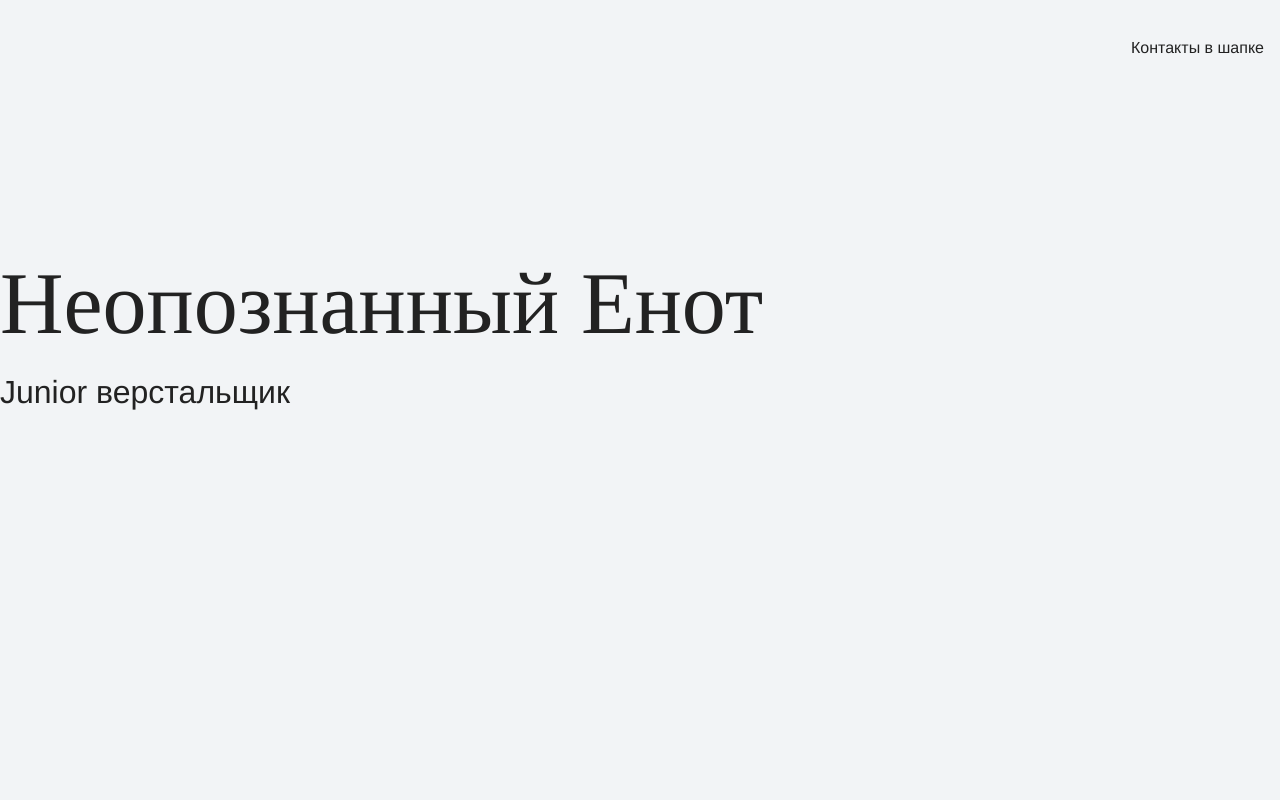
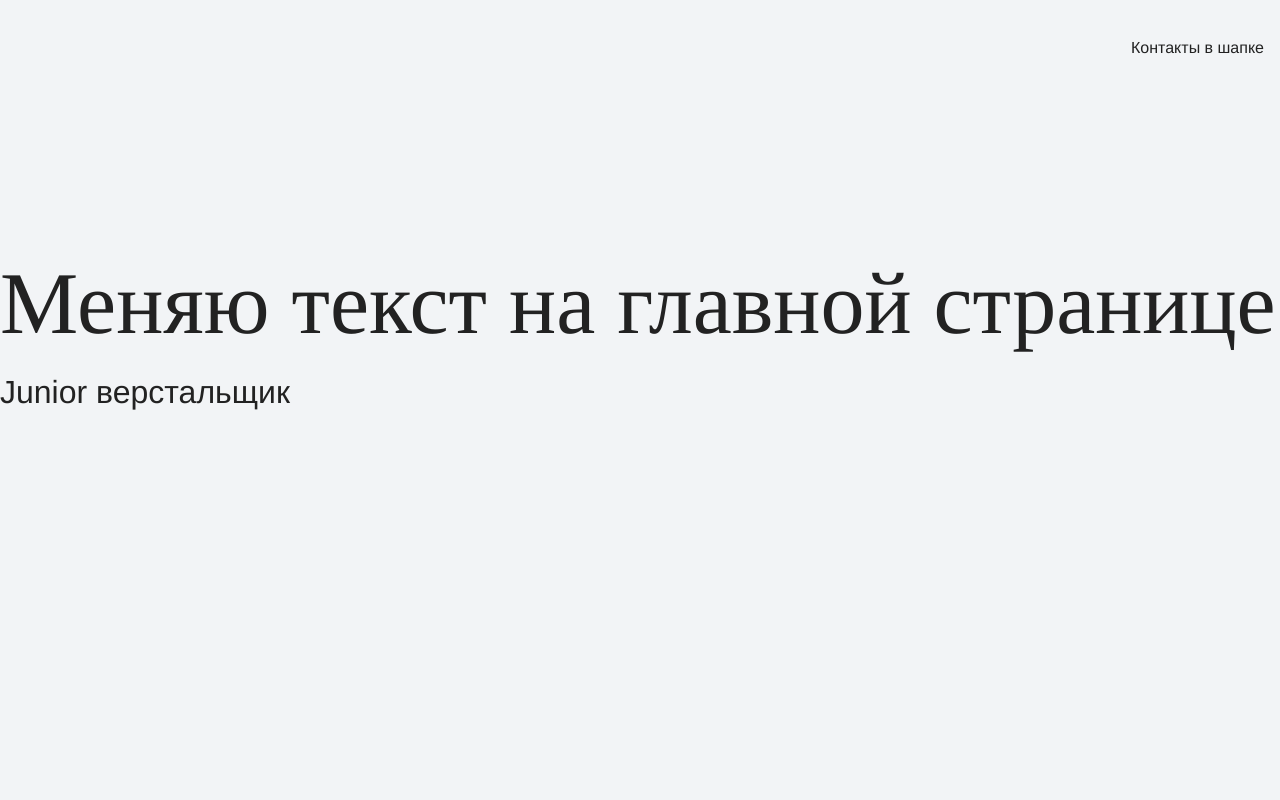
Before and after one commit to godiamondmax/my-site, a plain HTML site: page index.html in a window 1280 px wide. Shown: the top 800 px of the page. Drawn offline with Linux system fonts and the light colour scheme.

Commit message:
«меняет текст на главной странице»

```diff
--- a/index.html
+++ b/index.html
@@ -15,7 +15,7 @@
     </header>
 
     <section class="hero-image">
-      <h1 class="heading">Неопознанный Енот</h1>
+      <h1 class="heading">Меняю текст на главной странице </h1>
       <p>Junior верстальщик</p>
     </section>
 
```
